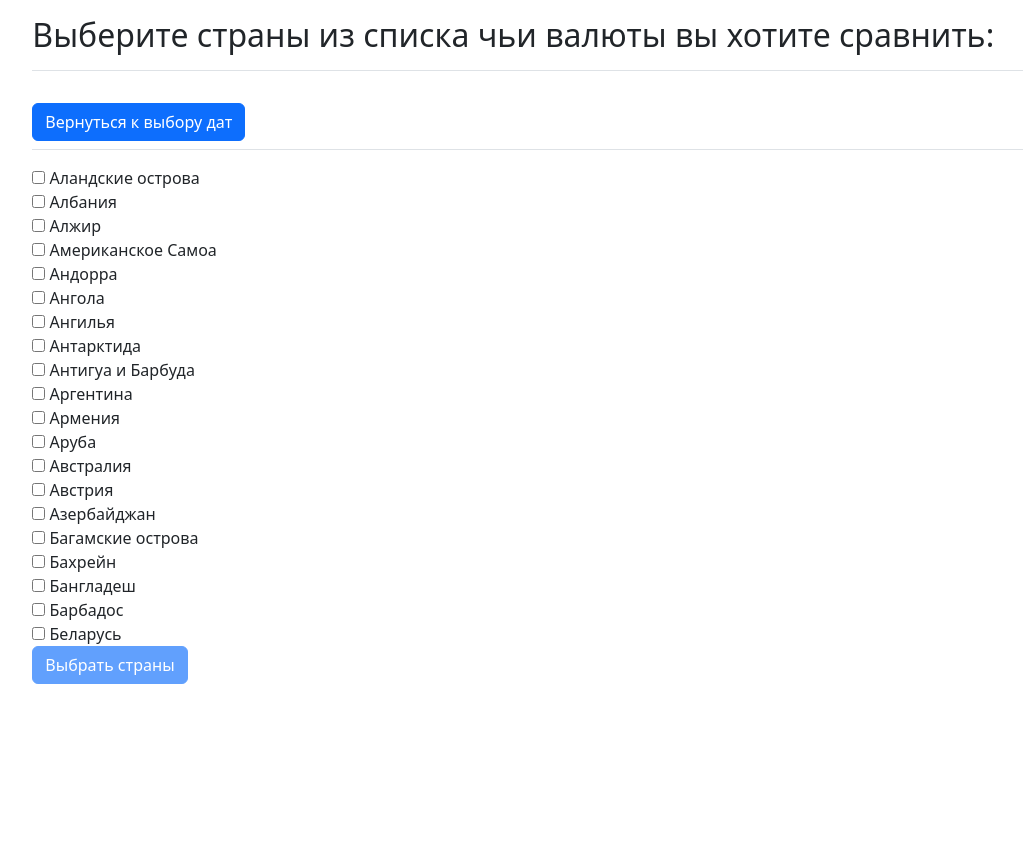
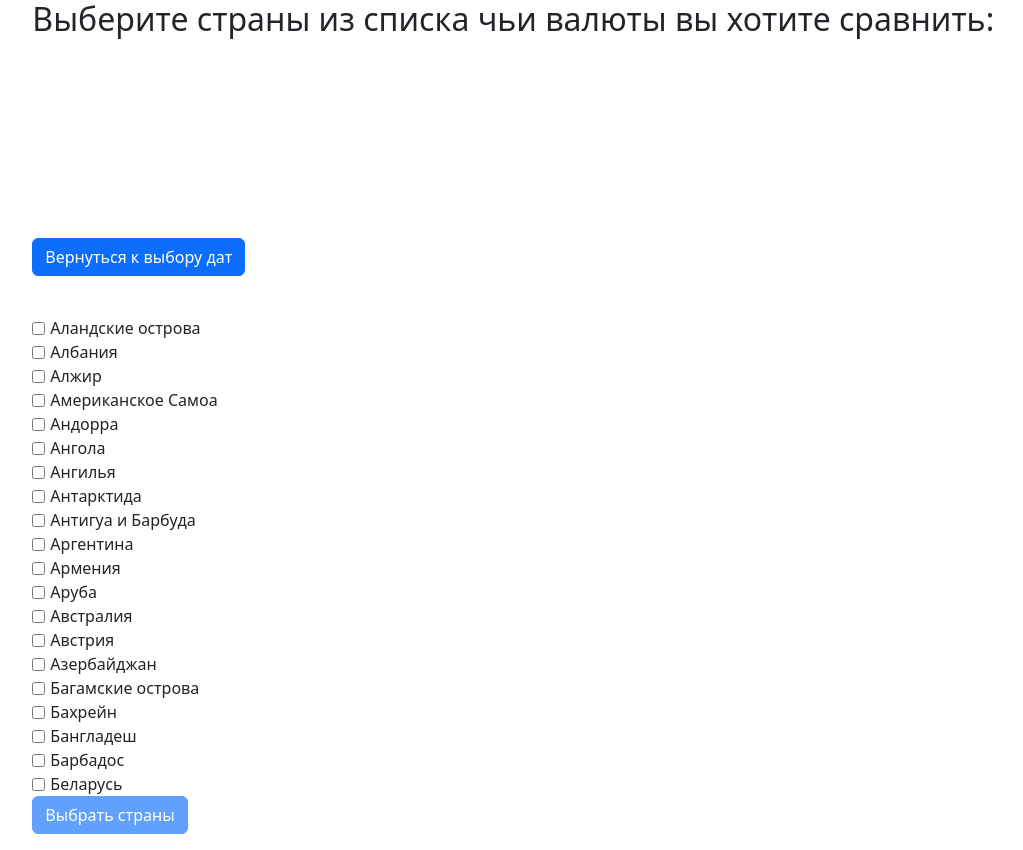
Before and after one commit to ceskare/currency_checker, a Django app: template currencycheker/main/templates/main/country_list.html in a window 1280 px wide. Shown: the whole page, without its empty margins (205-1228 px from the left). Before the commit the page ends 684 px from the top, so only its background shows below. Run offline with Django 5.2, Linux system fonts and the light colour scheme; the template is opened without the code that fills it: values that come from a table or form of the project are taken from there, others are empty; data comes from the database, SQL or seed files in the repository.

Commit message:
css style

```diff
--- a/currencycheker/main/static/css/country_list.css
+++ b/currencycheker/main/static/css/country_list.css
@@ -1,9 +1,27 @@
-.checkbox-grid {
-    display: grid;
-    grid-template-columns: repeat(3, auto); /* Определение 3 столбцов */
-    gap: 10px; /* Пространство между элементами */
+.header {
+    margin-bottom: 200px;
 }
 
-.checkbox-grid div {
-    margin-bottom: 10px; /* Отступ между строками */
+.buttons {
+    margin-bottom: 20px;
 }
+
+.checkbox-grid {
+    display: flex;
+    flex-wrap: wrap;
+    gap: 10px;
+}
+
+.checkbox-item {
+    flex: 1 0 calc(50% - 5px);
+    display: flex;
+    align-items: center;
+}
+
+.checkbox-item input[type="checkbox"] {
+    margin-right: 5px;
+}
+
+.buttons {
+    margin-bottom: 40px;
+}
--- a/currencycheker/main/templates/main/chart.html
+++ b/currencycheker/main/templates/main/chart.html
@@ -1,4 +1,3 @@
-{% load static %}
 <!DOCTYPE html>
 <html lang="en">
 <head>
--- a/currencycheker/main/templates/main/country_list.html
+++ b/currencycheker/main/templates/main/country_list.html
@@ -1,18 +1,20 @@
 {% load static %}
+<link type="text/css" href="{% static 'css/country_list.css' %}" rel="stylesheet" />
 <!DOCTYPE html>
 <html lang="en">
 <head>
     <meta charset="UTF-8">
     <title>Currency Chart</title>
+    <link rel="stylesheet" href="{% static 'css/country_list.css' %}">
     <link rel="stylesheet" href="https://cdn.jsdelivr.net/npm/bootstrap@5.3.2/dist/css/bootstrap.min.css"
           integrity="sha384-T3c6CoIi6uLrA9TneNEoa7RxnatzjcDSCmG1MXxSR1GAsXEV/Dwwykc2MPK8M2HN" crossorigin="anonymous">
 </head>
 <body>
 <main class="col-md-9 ms-sm-auto col-lg-10 px-md-4">
-    <div class="d-flex justify-content-between flex-wrap flex-md-nowrap align-items-center pt-3 pb-2 mb-3 border-bottom">
+    <div class="header">
         <h2>Выберите страны из списка чьи валюты вы хотите сравнить:</h2>
     </div>
-    <div class="d-flex justify-content-between flex-wrap flex-md-nowrap align-items-center pt-3 pb-2 mb-3 border-bottom">
+    <div class="buttons">
         <form method="post" action="{% url 'index' %}">
             {% csrf_token %}
             <button type="submit" class="btn btn-primary">Вернуться к выбору дат</button>
@@ -22,9 +24,11 @@
         <form id="countryForm" method="post" action="{% url 'chart' %}">
             {% csrf_token %}
             {% for country in countries %}
-            <input type="checkbox" id="{{ country.name }}" name="selected_countries"
-                   value="{{ country.name }}">
-            <label for="{{ country.name }}">{{ country.name }}</label><br>
+            <div class="checkbox-item">
+                <input type="checkbox" id="{{ country.name }}" name="selected_countries"
+                       value="{{ country.name }}">
+                <label for="{{ country.name }}">{{ country.name }}</label>
+            </div>
             {% endfor %}
             <button type="submit" class="btn btn-primary" id="submitButton" disabled>Выбрать страны</button>
         </form>
--- a/currencycheker/main/templates/main/index.html
+++ b/currencycheker/main/templates/main/index.html
@@ -24,11 +24,6 @@
                 </form>
             </div>
         </div>
-        <div class="row justify-content-center">
-            <div class="col-md-10">
-                <div id="container" style="height: 650px; min-width: 310px"></div>
-            </div>
-        </div>
     </div>
 </body>
 </html>
--- a/currencycheker/requirements.txt
+++ b/currencycheker/requirements.txt
@@ -6,7 +6,7 @@ charset-normalizer==3.3.2
 Django==5.0.4
 idna==3.7
 python-dateutil==2.9.0.post0
-requests>=2.31.0
+requests==2.31.0
 setuptools==69.5.1
 six==1.16.0
 soupsieve==2.5
```
